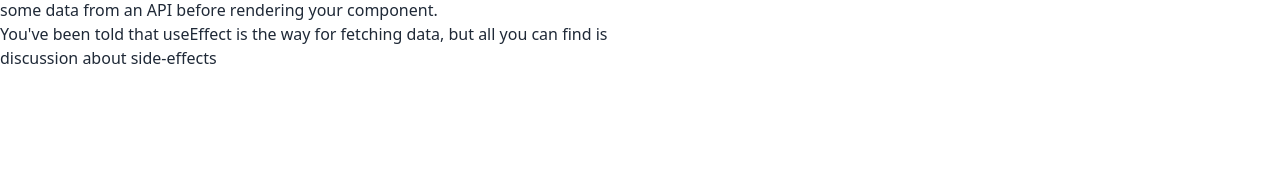
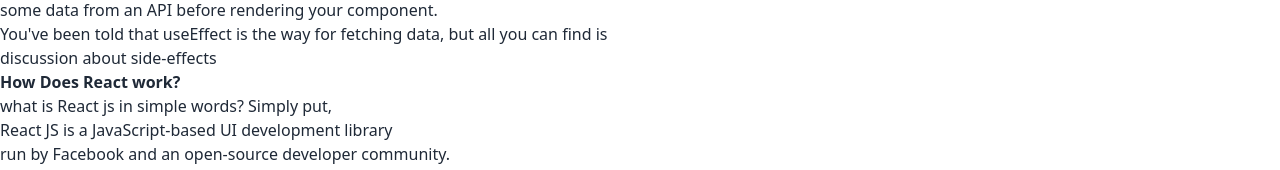
Before and after one commit to shanto001971/knowledge-caf, a React (Vite) app: page / in a window 1280 px wide. Shown: the part 5110-5280 px from the top of the page. Before the commit the page ends 5180 px from the top, so only its background shows below. Built offline with nearby package versions, Linux system fonts and the light colour scheme.

Commit message:
4th Qustion done

```diff
--- a/src/Component/CardBody/Footer.jsx
+++ b/src/Component/CardBody/Footer.jsx
@@ -39,6 +39,15 @@ const Footer = () => {
             </p>
            </div>
 
+           <div className="">
+            <strong>
+            How Does React work?
+            </strong>
+            <p>
+            what is React js in simple words? Simply put, <br /> React JS is a JavaScript-based UI development library <br /> run by Facebook and an open-source developer community. <br /> Its impact lies in the way it helps build web applications.
+            </p>
+           </div>
+
         </div>
     );
 };
```
